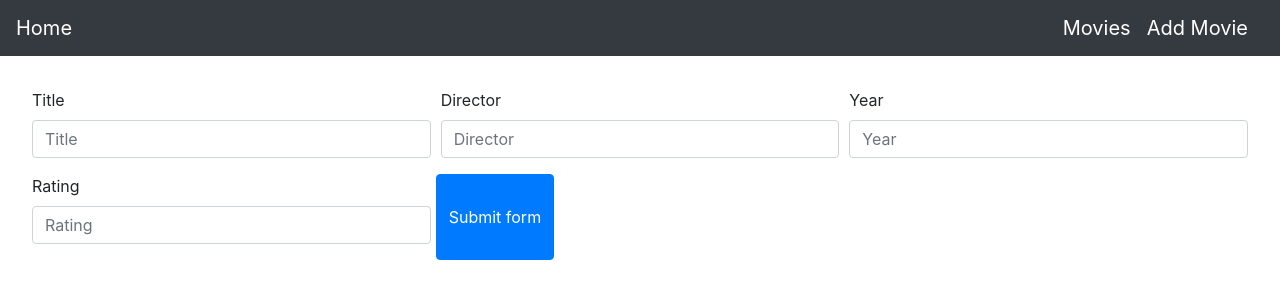
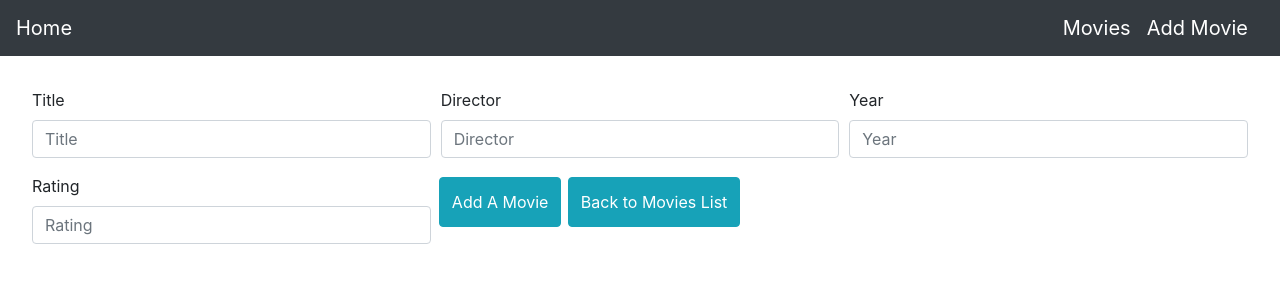
Before and after one commit to justcallmebeef/react-movie-project, a React (Create React App) app: page /create in a window 1280 px wide. Shown: the top 300 px of the page. Built offline with nearby package versions, Linux system fonts and the light colour scheme; no server answers.

Commit message:
added styling to NewMovie component and added an extra button for react router

```diff
--- a/src/App.css
+++ b/src/App.css
@@ -1,4 +1,3 @@
-/* Home */
 .homeBackground {
   background-image: url('https://images.unsplash.com/photo-1524985069026-dd778a71c7b4?ixlib=rb-1.2.1&ixid=eyJhcHBfaWQiOjEyMDd9&auto=format&fit=crop&w=1051&q=80');
   position: relative;
@@ -7,26 +6,13 @@
     padding: 0;
     background-size: cover;
     background-position: center;
-    /* opacity: .5; */
 }
-
-/* .movieBackground {
-    background-image: url('https://images.unsplash.com/photo-1524985069026-dd778a71c7b4?ixlib=rb-1.2.1&ixid=eyJhcHBfaWQiOjEyMDd9&auto=format&fit=crop&w=1051&q=80');
-    position: relative;
-      width: 100vw;
-      height: 100vh;
-      padding: 0;
-      background-size: cover;
-      background-position: center;
-      opacity: .5;
-  } */
 
 h1 {
  color: white;
  opacity: 1;
 }
 
-/* Movies  */
 li {
   display: inline-block;
   margin: 10px;
@@ -41,3 +27,9 @@ li {
 form {
   margin: 2em;
 }
+
+button {
+  margin: .2em;
+  width: auto;
+  height: 50px;
+}
--- a/src/App.js
+++ b/src/App.js
@@ -32,12 +32,41 @@ class App extends Component {
     .then(() => this.loadMovies())
   }
 
+  handleInput = (event) => {
+    const { value, name } = event.target
+    this.setState({
+      [name]: value
+    })
+  }
+
+  postMovie = () => {
+    let post = {
+      title: this.state.title,
+      director: this.state.director,
+      year: this.state.year,
+      rating: this.state.rating
+    }
+    fetch(movieAPI, {
+      method: 'POST',
+      body: JSON.stringify(post),
+      headers: {
+        'Content-Type': 'application/json',
+      }
+    })
+    .then (newMovie => newMovie.json())
+    .then((newMovie) => {
+      this.setState({
+        data: [...this.state.movies, newMovie]
+      })
+    })
+  }
+
   render() {
     return (
       <div className="App">
       <Route path='/' exact component={Home}/>
       <Route path='/movies' render={() => (<Movies deleteMovie={this.deleteMovie} movies={this.state.movies} />)}/>
-      <Route path='/create' render={() => (<NewMovie />)} />
+      <Route path='/create' render={() => (<NewMovie postMovie={this.postMovie} handleInput={this.handleInput} />)} />
       </div>
     );
   }
--- a/src/components/NewMovie.js
+++ b/src/components/NewMovie.js
@@ -1,7 +1,8 @@
 import React, { Fragment } from 'react'
+import { Link } from 'react-router-dom'
 import Header from './Header'
 
-const NewMovie = () => {
+const NewMovie = (props) => {
     return (
         <Fragment>
         <Header />
@@ -9,21 +10,26 @@ const NewMovie = () => {
             <div className="form-row">
                 <div className="col-md-4 mb-3">
                     <label>Title</label>
-                    <input type="text" className="form-control" placeholder="Title" required></input>
+                    <input type="text" className="form-control" placeholder="Title" name="title" onChange={props.handleInput} required></input>
                 </div>
                 <div className="col-md-4 mb-3">
                     <label>Director</label>
-                    <input type="text" className="form-control" placeholder="Director" required></input>
+                    <input type="text" className="form-control" placeholder="Director" name="director" onChange={props.handleInput} required></input>
                 </div>
                 <div className="col-md-4 mb-3">
                     <label>Year</label>
-                    <input type="text" className="form-control" placeholder="Year" required></input>
+                    <input type="text" className="form-control" placeholder="Year" name="year" onChange={props.handleInput} required></input>
                 </div>
                 <div className="col-md-4 mb-3">
                     <label for="validationServer02">Rating</label>
-                    <input type="text" className="form-control" placeholder="Rating" required></input>
+                    <input type="text" className="form-control" placeholder="Rating" name="rating" onChange={props.handleInput} required></input>
                 </div>
-            <button className="btn btn-primary" type="submit">Submit form</button>
+                <button type="button" class="btn btn-info" onClick={props.postMovie} >
+                    Add A Movie
+                </button>
+                <Link to='/movies'><button type="button" class="btn btn-info" >
+                    Back to Movies List
+                </button></Link>
             </div>
         </form>
         </Fragment>
```
